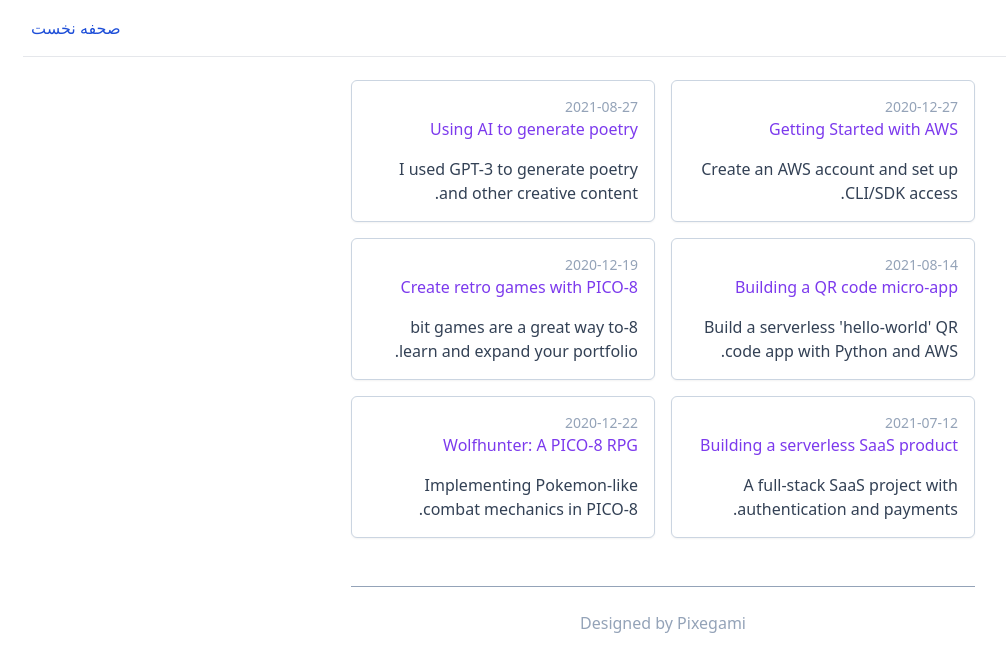
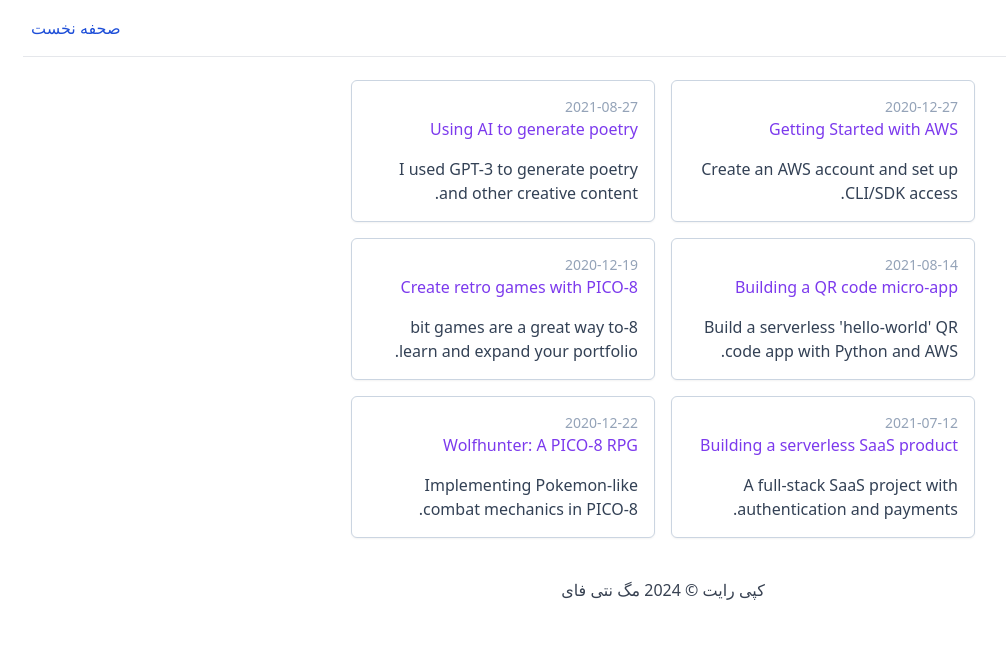
Before and after one commit to homayunmmdy/Magnitify, a Next.js app: page / in a window 1280 px wide. Shown: the top 672 px of the page, without its empty margins (126-1132 px from the left). Built offline with nearby package versions, Linux system fonts and the light colour scheme.

Commit message:
Create footer

```diff
--- /dev/null
+++ b/app/components/Footer.tsx
@@ -0,0 +1,75 @@
+import Link from "next/link";
+import React from "react";
+import SiteConfig from "../../config/site";
+
+const Footer = () => {
+  return (
+    <div>
+      <footer className="flex flex-col space-y-10 justify-center m-10">
+        {/* <nav className="flex justify-center flex-wrap gap-6 text-gray-500 font-medium">
+          <Link className="hover:text-gray-900" href="/">
+            Home
+          </Link>
+          <Link className="hover:text-gray-900" href="/about">
+            About
+          </Link>
+          <Link className="hover:text-gray-900" href="/tech">
+            Tech
+          </Link>
+          <a className="hover:text-gray-900" href="#">
+            Media
+          </a>
+          <a className="hover:text-gray-900" href="#">
+            Gallery
+          </a>
+          <Link className="hover:text-gray-900" href="/contactus">
+            Contact Us
+          </Link>
+        </nav> */}
+
+        {/* <div className="flex justify-center space-x-5">
+          <a
+            href="https://facebook.com"
+            target="_blank"
+            rel="noopener noreferrer"
+          >
+            <img src="https://img.icons8.com/fluent/30/000000/facebook-new.png" />
+          </a>
+          <a
+            href="https://linkedin.com"
+            target="_blank"
+            rel="noopener noreferrer"
+          >
+            <img src="https://img.icons8.com/fluent/30/000000/linkedin-2.png" />
+          </a>
+          <a
+            href="https://instagram.com"
+            target="_blank"
+            rel="noopener noreferrer"
+          >
+            <img src="https://img.icons8.com/fluent/30/000000/instagram-new.png" />
+          </a>
+          <a
+            href="https://messenger.com"
+            target="_blank"
+            rel="noopener noreferrer"
+          >
+            <img src="https://img.icons8.com/fluent/30/000000/facebook-messenger--v2.png" />
+          </a>
+          <a
+            href="https://twitter.com"
+            target="_blank"
+            rel="noopener noreferrer"
+          >
+            <img src="https://img.icons8.com/fluent/30/000000/twitter.png" />
+          </a>
+        </div> */}
+        <p className="text-center text-gray-700 font-medium">
+       کپی رایت © {new Date().getFullYear()} {SiteConfig.siteName}
+        </p>
+      </footer>
+    </div>
+  );
+};
+
+export default Footer;
--- a/app/layout.tsx
+++ b/app/layout.tsx
@@ -2,6 +2,7 @@ import Image from "next/image";
 import Link from "next/link";
 import "../styles/globals.css";
 import NavBar from "./components/NavBar";
+import Footer from "./components/Footer";
 
 export default function RootLayout({
   children,
@@ -20,14 +21,6 @@ export default function RootLayout({
     </>
   );
 
-  const footer = (
-    <footer>
-      <div className="border-t border-slate-400 mt-12 py-6 text-center text-slate-400">
-        <h3>Designed by Pixegami</h3>
-      </div>
-    </footer>
-  );
-
   return (
     <html dir="rtl" lang="fa">
       <head />
@@ -36,7 +29,7 @@ export default function RootLayout({
         <div className="mx-auto  max-w-2xl px-6">
           {header}
           {children}
-          {footer}
+          <Footer />
         </div>
       </body>
     </html>
```
